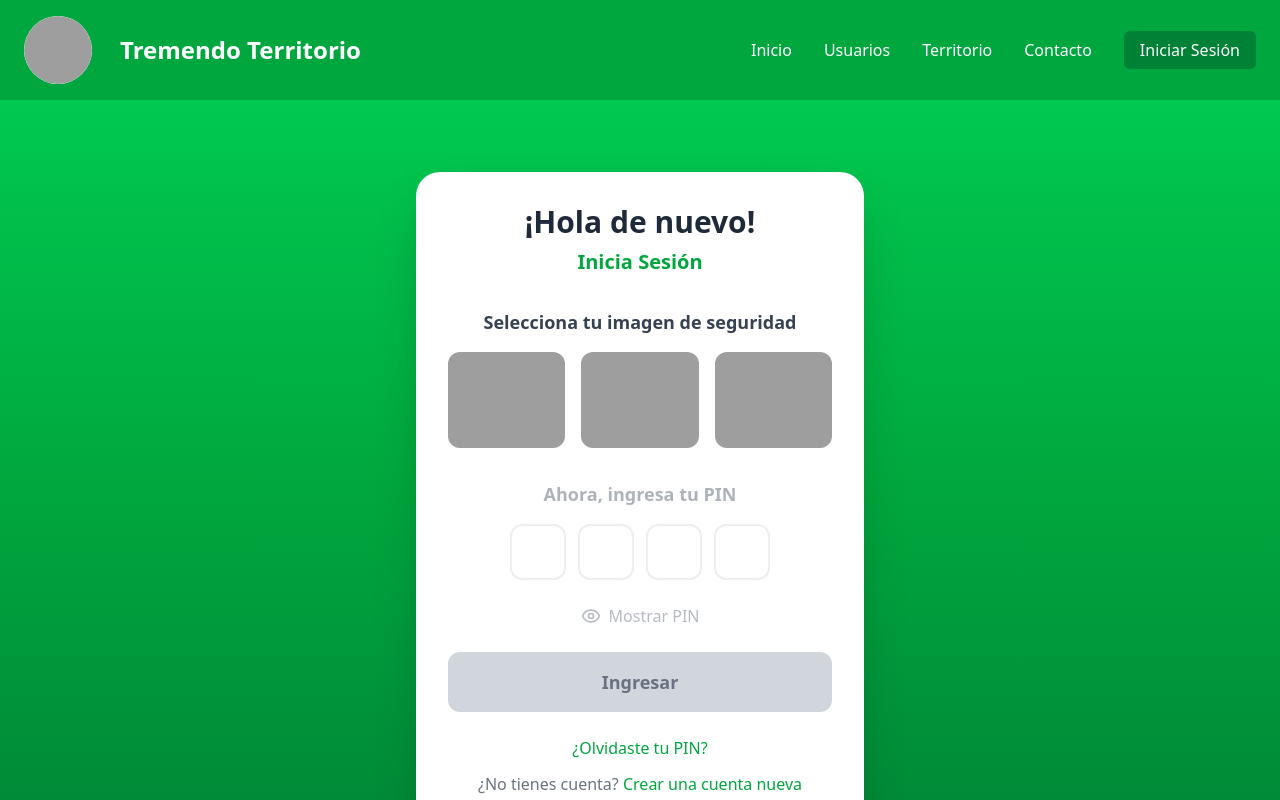
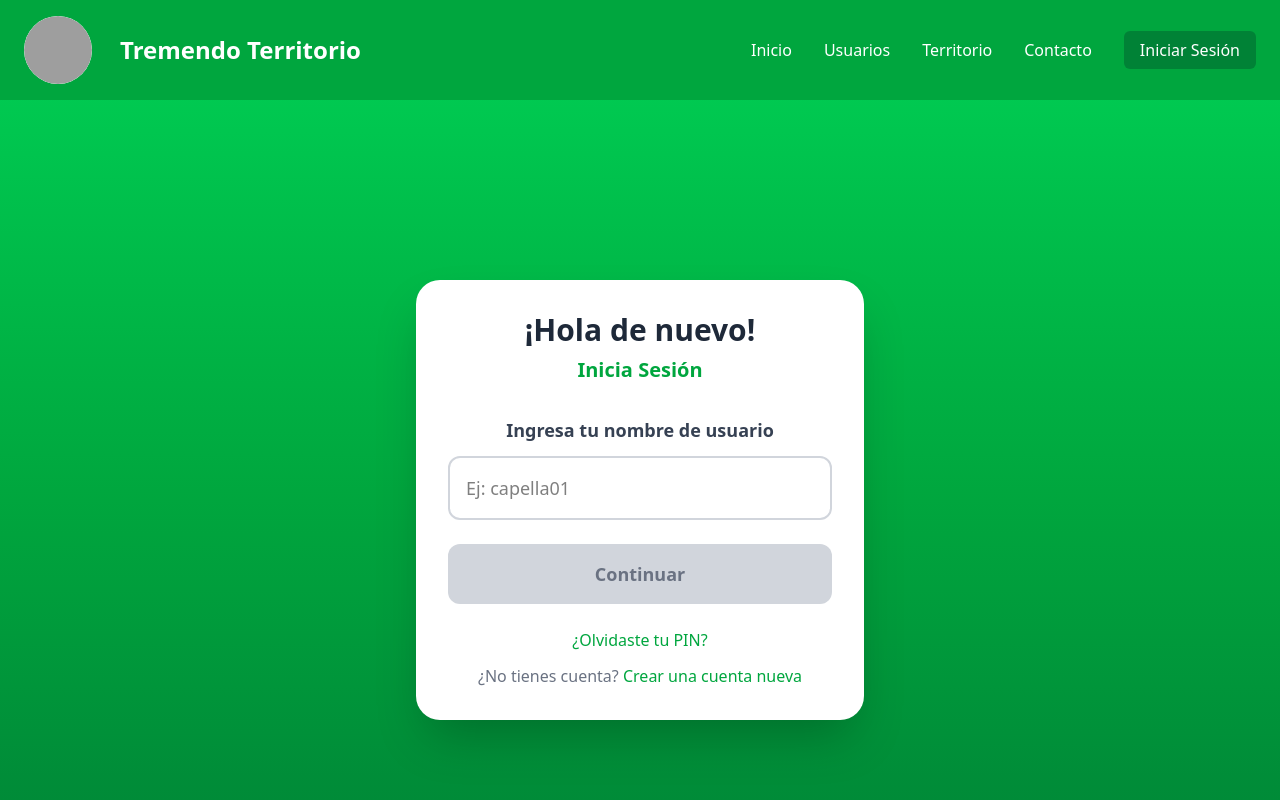
Before and after one commit to JhoamSebastianMunoz/frontend-tremendo-territorio, a React (Vite) app: page /loginScreen in a window 1280 px wide. Shown: the top 800 px of the page. Built offline with nearby package versions, Linux system fonts and the light colour scheme; grey boxes are pictures that could not be loaded.

Commit message:
Backend incorporation

```diff
--- a/src/components/LoginScreen/LoginScreen.jsx
+++ b/src/components/LoginScreen/LoginScreen.jsx
@@ -3,6 +3,7 @@ import { CheckCircle, Eye, EyeOff } from 'lucide-react';
 import { useNavigate } from 'react-router-dom';
 
 export const LoginScreen = () => {
+  const [username, setUsername] = useState('');
   const [selectedImage, setSelectedImage] = useState(null);
   const [pin, setPin] = useState(['', '', '', '']);
   const [isPinEnabled, setIsPinEnabled] = useState(false);
@@ -10,22 +11,52 @@ export const LoginScreen = () => {
   const [isLoading, setIsLoading] = useState(false);
   const [error, setError] = useState('');
   const [shake, setShake] = useState(false);
+  const [securityImages, setSecurityImages] = useState([]);
+  const [isUsernameSubmitted, setIsUsernameSubmitted] = useState(false);
 
   const navigate = useNavigate();
+  const API_BASE_URL = 'https://secuencia432-tremendoterritorio-production.up.railway.app/api';
 
-  const goToRegister= () =>{
-    navigate('/register')
+  const goToRegister = () => {
+    navigate('/register');
+  };
+
+  const handleUsernameSubmit = async (e) => {
+    e.preventDefault();
+    if (!username.trim()) return;
+
+    setIsLoading(true);
+    setError('');
+
+    try {
+      const response = await fetch(`${API_BASE_URL}/auth/login/start`, {
+        method: 'POST',
+        headers: {
+          'Content-Type': 'application/json',
+        },
+        body: JSON.stringify({
+          username: username.trim()
+        }),
+      });
+
+      if (!response.ok) {
+        const errorData = await response.json();
+        throw new Error(errorData.message || 'Usuario no encontrado');
       }
 
-  // Imágenes de ejemplo (en un proyecto real, estas vendrían del backend)
-  const securityImages = [
-    { id: 1, src: 'https://res.cloudinary.com/dppf30duk/image/upload/v1746799986/samples/coffee.jpg', alt: 'Antiguedades' },
-    { id: 2, src: 'https://res.cloudinary.com/dppf30duk/image/upload/v1746799985/samples/balloons.jpg', alt: 'Globo-aerostático' },
-    { id: 3, src: 'https://res.cloudinary.com/dppf30duk/image/upload/v1746799977/samples/animals/reindeer.jpg', alt: 'Reno' }
-  ];
-
-  // Simular cual es la imagen correcta (en un proyecto real, esto vendría del contexto del usuario)
-  const correctImageId = 2;
+      const data = await response.json();
+      setSecurityImages(data.images.map(img => ({
+        id: img.id,
+        src: img.cloudinary_url,
+        alt: `Imagen ${img.id}`
+      })));
+      setIsUsernameSubmitted(true);
+    } catch (err) {
+      setError(err.message || 'Error al conectar con el servidor');
+    } finally {
+      setIsLoading(false);
+    }
+  };
 
   const handleImageSelect = (imageId) => {
     setSelectedImage(imageId);
@@ -68,29 +99,56 @@ export const LoginScreen = () => {
     setIsLoading(true);
     setError('');
 
-    // Simular validación (en un proyecto real, esto sería una llamada al backend)
-    await new Promise(resolve => setTimeout(resolve, 1500));
+    try {
+      const response = await fetch(`${API_BASE_URL}/auth/login/complete`, {
+        method: 'POST',
+        headers: {
+          'Content-Type': 'application/json',
+        },
+        body: JSON.stringify({
+          username: username.trim(),
+          selectedImageId: selectedImage,
+          pin: pin.join('')
+        }),
+      });
 
-    if (selectedImage !== correctImageId || pin.join('') !== '1234') {
-      setError('Imagen o PIN incorrectos. Intenta de nuevo.');
+      if (!response.ok) {
+        const errorData = await response.json();
+        throw new Error(errorData.message || 'PIN o imagen incorrectos');
+      }
+
+      const data = await response.json();
+
+      // Guardar token en localStorage o context
+      localStorage.setItem('authToken', data.token);
+
+      // Redireccionar o manejar login exitoso
+      alert('¡Inicio de sesión exitoso!');
+      // navigate('/dashboard'); // Descomenta para redireccionar
+
+    } catch (err) {
+      setError(err.message || 'Error al iniciar sesión');
       setShake(true);
       setTimeout(() => setShake(false), 500);
       setPin(['', '', '', '']);
+    } finally {
+      setIsLoading(false);
+    }
+  };
+
+  const handleBackToUsername = () => {
+    setIsUsernameSubmitted(false);
+    setSecurityImages([]);
     setSelectedImage(null);
+    setPin(['', '', '', '']);
     setIsPinEnabled(false);
-    } else {
-      // Login exitoso
-      alert('¡Inicio de sesión exitoso!');
-    }
-
-    setIsLoading(false);
+    setError('');
   };
 
   const isFormComplete = selectedImage && pin.every(digit => digit);
 
   return (
     <div className="min-h-screen bg-gradient-to-b from-green-500 via-green-600 to-green-700 flex flex-col">
-
       {/* Contenido Principal */}
       <div className="flex-1 flex items-center justify-center px-6 py-8">
         <div className="w-full max-w-md bg-white rounded-3xl shadow-2xl overflow-hidden">
@@ -107,6 +165,57 @@ export const LoginScreen = () => {
                 {error}
               </div>
             )}
+
+            {/* Formulario de Username */}
+            {!isUsernameSubmitted ? (
+              <form onSubmit={handleUsernameSubmit} className="space-y-6">
+                <div>
+                  <label htmlFor="username" className="block text-lg font-semibold text-gray-700 mb-3 text-center">
+                    Ingresa tu nombre de usuario
+                  </label>
+                  <input
+                    type="text"
+                    id="username"
+                    value={username}
+                    onChange={(e) => setUsername(e.target.value)}
+                    className="w-full px-4 py-4 text-lg border-2 border-gray-300 rounded-xl focus:outline-none focus:ring-2 focus:ring-green-500 focus:border-green-500 transition-all"
+                    placeholder="Ej: capella01"
+                    disabled={isLoading}
+                    required
+                  />
+                </div>
+
+                <button
+                  type="submit"
+                  disabled={!username.trim() || isLoading}
+                  className={`w-full py-4 rounded-xl font-bold text-lg transition-all duration-300 ${
+                    username.trim() && !isLoading
+                      ? 'bg-gradient-to-r from-green-500 to-green-600 hover:from-green-600 hover:to-green-700 text-white shadow-lg transform hover:scale-105'
+                      : 'bg-gray-300 text-gray-500 cursor-not-allowed'
+                  }`}
+                >
+                  {isLoading ? (
+                    <div className="flex items-center justify-center">
+                      <div className="w-6 h-6 border-2 border-white border-t-transparent rounded-full animate-spin mr-2"></div>
+                      Verificando...
+                    </div>
+                  ) : (
+                    'Continuar'
+                  )}
+                </button>
+              </form>
+            ) : (
+              <>
+                {/* Botón para regresar */}
+                <div className="mb-6">
+                  <button
+                    onClick={handleBackToUsername}
+                    className="text-green-600 hover:text-green-700 font-medium transition-colors"
+                  >
+                    ← Cambiar usuario
+                  </button>
+                  <p className="text-sm text-gray-600 mt-2">Usuario: <span className="font-semibold">{username}</span></p>
+                </div>
 
                 {/* Selección de Imagen */}
                 <div className="mb-8">
@@ -128,6 +237,9 @@ export const LoginScreen = () => {
                           src={image.src}
                           alt={image.alt}
                           className="w-full h-24 object-cover"
+                          onError={(e) => {
+                            e.target.src = 'https://via.placeholder.com/150?text=Error';
+                          }}
                         />
                         {selectedImage === image.id && (
                           <div className="absolute inset-0 bg-green-500 bg-opacity-30 flex items-center justify-center">
@@ -199,6 +311,8 @@ export const LoginScreen = () => {
                     'Ingresar'
                   )}
                 </button>
+              </>
+            )}
 
             {/* Enlaces Adicionales */}
             <div className="mt-6 text-center space-y-3">
```
Lines whose indentation alone changed are shown as unchanged.
